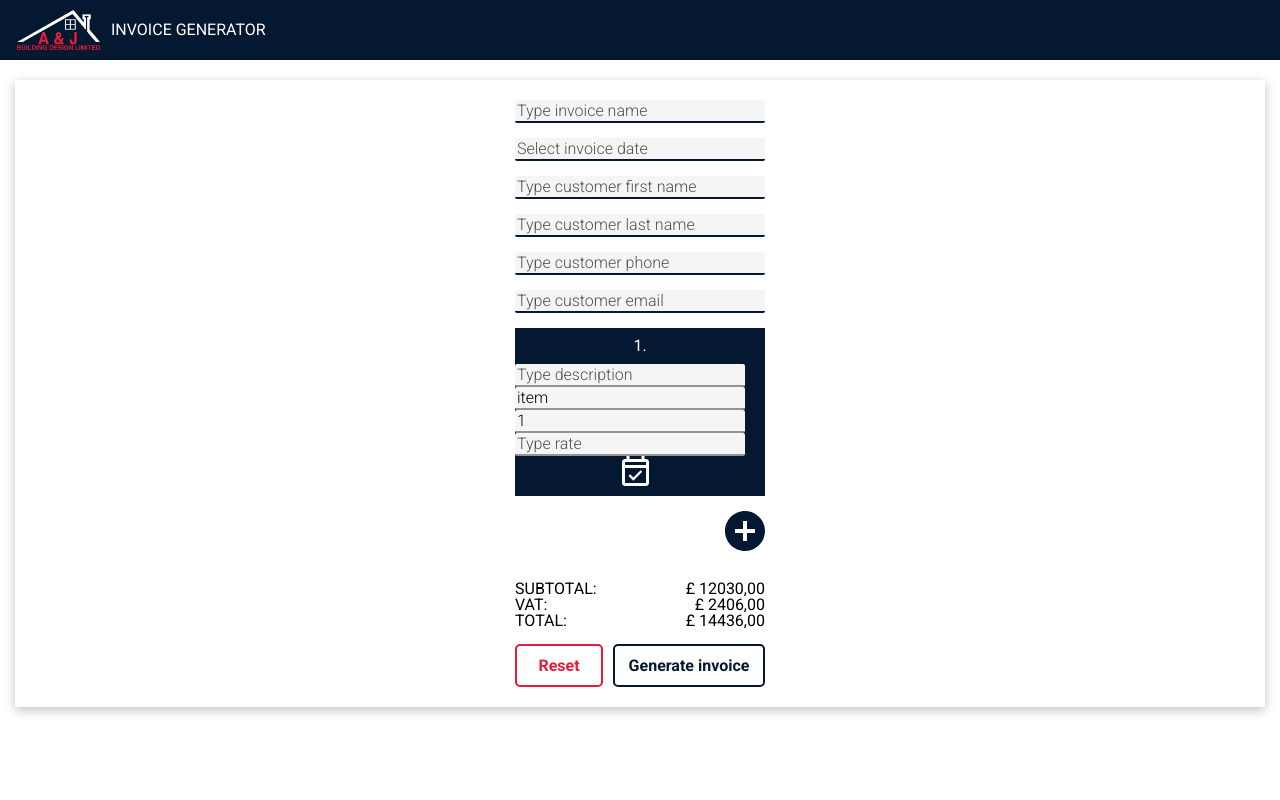
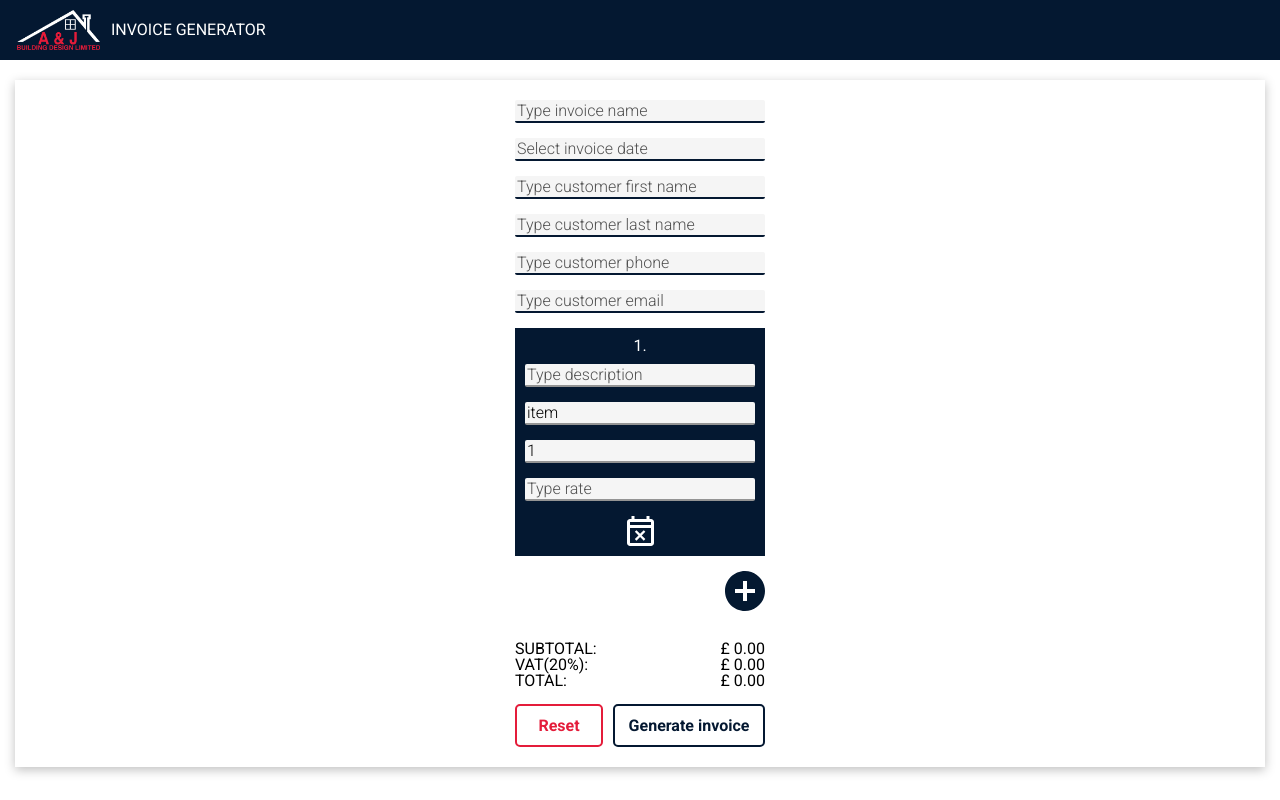
Before and after one commit to bartegs/AJ-INVOICE, a React app: page / in a window 1280 px wide. Built offline with nearby package versions, Linux system fonts and the light colour scheme.

Commit message:
AJI-4 Handle invoice calculations and confirm/add/remove functionality

```diff
--- a/src/components/InvoiceGenerator/InvoiceGenerator.tsx
+++ b/src/components/InvoiceGenerator/InvoiceGenerator.tsx
@@ -8,8 +8,11 @@ import Icon from "../Icon";
 
 import InvoiceItems from "./InvoiceItems";
 
+import { InvoiceItemInterface } from "./InvoiceItemInterface";
+
 export default function InvoiceGenerator(): JSX.Element {
   const { width } = useWindowWidth();
+
   const [invoiceName, setInvoiceName] = React.useState("");
   const [invoiceDate, setInvoiceDate] = React.useState("");
   const [customerFirstName, setCustomerFirstName] = React.useState("");
@@ -17,14 +20,68 @@ export default function InvoiceGenerator(): JSX.Element {
   const [customerPhone, setCustomerPhone] = React.useState("");
   const [customerEmail, setCustomerEmail] = React.useState("");
 
-  // function convertDigitIn(str) {
-  //   return str.split("/").reverse().join("/");
-  // }
+  const [invoiceItemsList, setInvoiceItemsList] = React.useState<
+    InvoiceItemInterface[]
+  >([
+    {
+      description: "",
+      unit: "item",
+      quantity: 1,
+      rate: "",
+      isConfirmed: false,
+      confirmedRate: 0,
+      confirmedQuantity: 1,
+    },
+  ]);
 
-  const [serviceList, setServiceList] = React.useState([{ service: "a" }]);
+  const [sum, setSum] = React.useState(0);
+
   const onNewBtnClick = () => {
-    setServiceList([...serviceList, { service: "" }]);
+    if (
+      parseFloat(invoiceItemsList[invoiceItemsList.length - 1].rate) > 0 &&
+      invoiceItemsList[invoiceItemsList.length - 1].isConfirmed === true
+    ) {
+      setInvoiceItemsList([
+        ...invoiceItemsList,
+        {
+          description: "",
+          unit: "item",
+          quantity: 1,
+          rate: "",
+          isConfirmed: false,
+          confirmedRate: 0,
+          confirmedQuantity: 1,
+        },
+      ]);
+    }
+    return sum;
   };
+
+  const reset = () => {
+    setInvoiceItemsList([
+      {
+        description: "",
+        unit: "item",
+        quantity: 1,
+        rate: "",
+        isConfirmed: false,
+        confirmedRate: 0,
+        confirmedQuantity: 1,
+      },
+    ]);
+
+    setSum(0);
+    setInvoiceName("");
+    setInvoiceDate("");
+    setCustomerFirstName("");
+    setCustomerLastName("");
+    setCustomerPhone("");
+    setCustomerEmail("");
+  };
+
+  const subTotal = sum;
+  const vat = subTotal * 0.2;
+  const total = sum + vat;
 
   return (
     <section className="content invoice-generator">
@@ -50,10 +107,10 @@ export default function InvoiceGenerator(): JSX.Element {
             underlineColor="blue"
             size="lg"
             type="text"
-            onFocus={(e: any) => {
+            onFocus={(e: React.ChangeEvent<HTMLInputElement>) => {
               e.target.type = "date";
             }}
-            onBlur={(e: any) => {
+            onBlur={(e: React.ChangeEvent<HTMLInputElement>) => {
               e.target.type = "text";
             }}
           />
@@ -101,8 +158,9 @@ export default function InvoiceGenerator(): JSX.Element {
           />
         </div>
         <InvoiceItems
-          serviceList={serviceList}
-          setServiceList={setServiceList}
+          serviceList={invoiceItemsList}
+          setServiceList={setInvoiceItemsList}
+          setSum={setSum}
         />
         <div
           role="button"
@@ -114,15 +172,15 @@ export default function InvoiceGenerator(): JSX.Element {
         <div className="invoice-generator__summary summary">
           <div className="summary__item">
             <span className="summary__name">SUBTOTAL:</span>
-            <span className="summary__value">£ 12030,00</span>
+            <span className="summary__value">{`£ ${sum.toFixed(2)}`}</span>
           </div>
           <div className="summary__item">
-            <span className="summary__name">VAT:</span>
-            <span className="summary__value">£ 2406,00</span>
+            <span className="summary__name">VAT(20%):</span>
+            <span className="summary__value">{`£ ${vat.toFixed(2)}`}</span>
           </div>
           <div className="summary__item">
             <span className="summary__name">TOTAL:</span>
-            <span className="summary__value">£ 14436,00</span>
+            <span className="summary__value">£ {total.toFixed(2)}</span>
           </div>
           <div className="invoice-generator__buttons">
             <Button
@@ -130,12 +188,12 @@ export default function InvoiceGenerator(): JSX.Element {
               type="reset"
               color="red"
               additionalClasses="mr-2 flex-2"
-              onClick={() => {}}
+              onClick={reset}
               isDisabled={false}
             ></Button>
             <Button
               text="Generate invoice"
-              type="submit"
+              type="button"
               color="blue"
               additionalClasses="flex-4"
               onClick={() => {}}
--- a/src/components/InvoiceGenerator/InvoiceItem.tsx
+++ b/src/components/InvoiceGenerator/InvoiceItem.tsx
@@ -1,86 +1,170 @@
 import React from "react";
 
 import useWindowWidth from "../../hooks/useWindowWidth";
+
+import { InvoiceItemInterface } from "./InvoiceItemInterface";
 
 import Input from "../Input";
 import Icon from "../Icon";
 
 export interface InvoiceItemProps {
-  number?: number;
-  onRemove?: any;
-  id?: number;
-  invoiceItemsNumbers?: any;
-
-  index?: number;
-  serviceList?: any;
+  index: number;
+  serviceList: InvoiceItemInterface[];
+  setServiceList: React.Dispatch<React.SetStateAction<{}>>;
+  singleService: InvoiceItemInterface;
+  setSum: React.Dispatch<React.SetStateAction<number>>;
 }
 export default function InvoiceItem({
-  onRemove,
   index,
+  singleService,
   serviceList,
+  setServiceList,
+  setSum,
 }: InvoiceItemProps): JSX.Element {
   const { width } = useWindowWidth();
 
-  const [description, setDescription] = React.useState("");
-  const [unit, setUnit] = React.useState("item");
-  const [quantity, setQuantity] = React.useState("1");
-  const [rate, setRate] = React.useState("");
+  const handleServiceChange = (
+    e: React.ChangeEvent<HTMLInputElement>,
+    indx: number
+  ) => {
+    const { name, value } = e.target;
+    const list: any = [...serviceList];
+    list[indx][name] = value;
+    setServiceList(list);
+    // seting modified item as unconfirmed
+    list[indx].isConfirmed = false;
+    setServiceList(list);
+  };
+
+  const onConfirm = (indx: number) => {
+    // confirm only when latest item has rate and quantity bigger than 0 and description field is not an empty string (unit and quantity have default values)
+    if (
+      parseFloat(serviceList[serviceList.length - 1].rate) > 0 &&
+      serviceList[serviceList.length - 1].quantity > 0 &&
+      serviceList[serviceList.length - 1].description !== ""
+    ) {
+      // set item as confirmed
+      const list = [...serviceList];
+      list[indx].isConfirmed = true;
+      setServiceList(list);
+      // add that item price*quantity to the sum
+      setSum(
+        serviceList.reduce((base: number, object: InvoiceItemInterface) => {
+          return base + parseFloat(object.rate) * object.quantity;
+        }, 0)
+      );
+      // save rate and quantity of the element at the time it was being confirmed
+      list[indx].confirmedRate = parseFloat(serviceList[index].rate);
+      list[indx].confirmedQuantity = serviceList[index].quantity;
+      setServiceList(list);
+    }
+  };
+
+  const onRemove = (indx: number) => {
+    const list = [...serviceList];
+    const rateToRemove = list[indx].confirmedRate;
+    const quantityToRemove = list[indx].confirmedQuantity;
+
+    // removing confirmed value from sum
+    if (serviceList[index].confirmedRate > 0) {
+      setSum((prevSum: number) => prevSum - rateToRemove * quantityToRemove);
+      // removing this invoiceItem from list of items
+      list.splice(indx, 1);
+      setServiceList(list);
+    } else if (serviceList[index].confirmedRate <= 0) {
+      setSum((prevSum: number) => prevSum - rateToRemove * quantityToRemove);
+      // removing this invoiceItem from list of items
+      list.splice(indx, 1);
+      setServiceList(list);
+    }
+
+    if (serviceList.length === 1) {
+      list[indx] = {
+        description: "",
+        unit: "item",
+        quantity: 1,
+        rate: "",
+        isConfirmed: false,
+        confirmedRate: 0,
+        confirmedQuantity: 1,
+      };
+      setServiceList(list);
+
+      setSum(0);
+    }
+  };
 
   return (
-    <div className="invoice-item">
+    <div key={index} className="invoice-item">
       <div className="invoice-item__number">{`${index + 1}.`}</div>
       <div className="invoice-item__inputs">
         <Input
           placeholder="Type description"
           name="description"
           id="description"
-          value={description}
-          setState={setDescription}
+          value={singleService.description}
+          handleValueChange={(e: React.ChangeEvent<HTMLInputElement>) =>
+            handleServiceChange(e, index)
+          }
           underlineColor="grey"
           size="md"
-          additionalClasses={`${width < 768 ? "mb-3" : "mr-4"} `}
+          additionalClasses={`${width < 1366 ? "mb-3" : "mr-4"} `}
+          required
         />
         <Input
           placeholder="Type unit"
           name="unit"
           id="unit"
-          value={unit}
-          setState={setUnit}
+          value={singleService.unit}
+          handleValueChange={(e: React.ChangeEvent<HTMLInputElement>) =>
+            handleServiceChange(e, index)
+          }
           underlineColor="grey"
           size="md"
-          additionalClasses={`${width < 768 ? "mb-3" : "mr-4"} `}
+          additionalClasses={`${width < 1366 ? "mb-3" : "mr-4"} `}
         />
         <Input
           placeholder="Type quantity"
           name="quantity"
           id="quantity"
-          value={quantity}
-          setState={setQuantity}
+          value={singleService.quantity}
+          handleValueChange={(e) => handleServiceChange(e, index)}
           underlineColor="grey"
           size="md"
-          additionalClasses={`${width < 768 ? "mb-3" : "mr-4"} `}
+          additionalClasses={`${width < 1366 ? "mb-3" : "mr-4"} `}
         />
         <Input
           placeholder="Type rate"
           name="rate"
           id="rate"
-          value={rate}
-          setState={setRate}
+          value={singleService.rate}
+          handleValueChange={(e) => handleServiceChange(e, index)}
           underlineColor="grey"
           size="md"
-          additionalClasses={`${width < 768 && "mb-3"} `}
+          additionalClasses={`${width < 1366 && "mb-3"} `}
         />
       </div>
       <div className="invoice-item__buttons">
-        <Icon icon="confirm" color="white" size="sm" additionalClasses="mr-2" />
-        {serviceList.length > 1 && index >= 0 && (
+        {serviceList[index].isConfirmed === false &&
+          serviceList[index].description !== "" &&
+          parseFloat(serviceList[index].rate) > 0 &&
+          serviceList[index].quantity > 0 && (
+            <Icon
+              icon="confirm"
+              onClick={() => onConfirm(index)}
+              color="white"
+              size="sm"
+              additionalClasses={
+                serviceList[index].isConfirmed === false ? "mr-2" : ""
+              }
+            />
+          )}
         <Icon
           icon="remove"
           onClick={() => onRemove(index)}
           color="white"
           size="sm"
         />
-        )}
       </div>
     </div>
   );
--- /dev/null
+++ b/src/components/InvoiceGenerator/InvoiceItemInterface.ts
@@ -0,0 +1,9 @@
+export interface InvoiceItemInterface {
+  description: string;
+  unit: string;
+  quantity: number;
+  rate: string;
+  isConfirmed: boolean;
+  confirmedRate: number;
+  confirmedQuantity: number;
+}
--- a/src/components/InvoiceGenerator/InvoiceItems.tsx
+++ b/src/components/InvoiceGenerator/InvoiceItems.tsx
@@ -2,29 +2,29 @@ import React from "react";
 
 import InvoiceItem from "./InvoiceItem";
 
+import { InvoiceItemInterface } from "./InvoiceItemInterface";
+
 interface InvoiceItemsProps {
-  serviceList: any;
-  setServiceList: any;
+  serviceList: InvoiceItemInterface[];
+  setServiceList: React.Dispatch<React.SetStateAction<{}>>;
+  setSum: React.Dispatch<React.SetStateAction<number>>;
 }
 
 export default function InvoiceItems({
   serviceList,
   setServiceList,
+  setSum,
 }: InvoiceItemsProps): JSX.Element {
-  const onRemoveBtnClick = (index: any) => {
-    const list = [...serviceList];
-    list.splice(index, 1);
-    setServiceList(list);
-  };
-
   return (
     <>
-      {serviceList.map((singleService: any, index: any) => (
+      {serviceList.map((singleService: InvoiceItemInterface, index: number) => (
         <InvoiceItem
+          index={index}
           serviceList={serviceList}
-          onRemove={onRemoveBtnClick}
-          index={index}
+          setServiceList={setServiceList}
+          singleService={singleService}
           key={index}
+          setSum={setSum}
         />
       ))}
     </>
```
Also changed, not shown: src/components/Input.tsx (+14 -5 lines), .eslintrc.json. Lines whose indentation alone changed are shown as unchanged.
